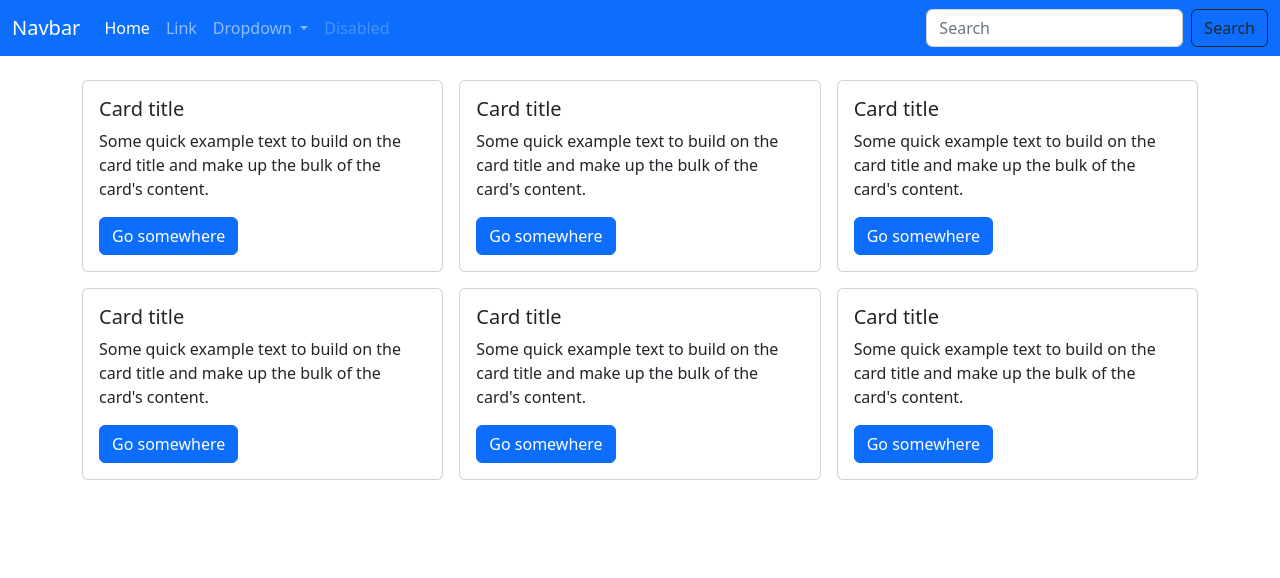
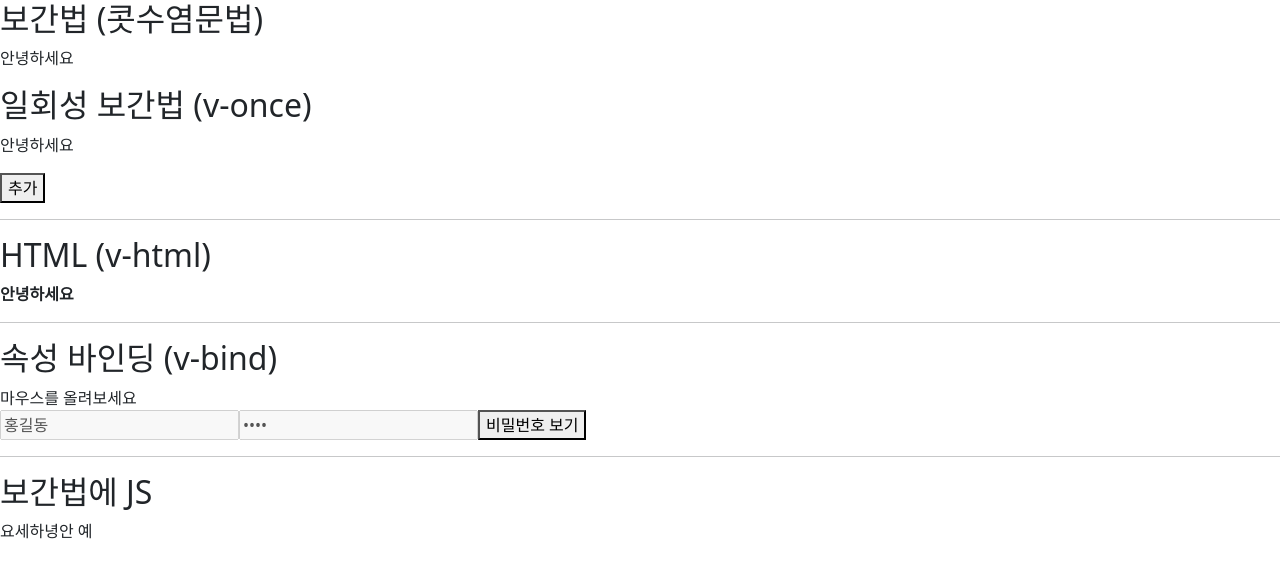
Before and after one commit to codeblue25/learn-vue3, a Vue app in the folder learn-vue3/: page / in a window 1280 px wide. Shown: the top 578 px of the page. Built offline with nearby package versions, Linux system fonts and the light colour scheme.

Commit message:
Learn about template literal

```diff
--- a/learn-vue3/src/App.vue
+++ b/learn-vue3/src/App.vue
@@ -1,8 +1,11 @@
-<script setup></script>
+<script setup>
+import TemplateLiteral from './lectures/aboutCompositionAPIs/TemplateLiteral.vue'
+</script>
 
 <template>
   <div>
-    <nav class="navbar navbar-expand-sm navbar-dark bg-primary">
+    <TemplateLiteral />
+    <!-- <nav class="navbar navbar-expand-sm navbar-dark bg-primary">
       <div class="container-fluid">
         <a class="navbar-brand" href="#">Navbar</a>
         <button
@@ -135,7 +138,7 @@
           </div>
         </div>
       </div>
-    </main>
+    </main> -->
   </div>
 </template>
 
--- /dev/null
+++ b/learn-vue3/src/lectures/aboutCompositionAPIs/TemplateLiteral.vue
@@ -0,0 +1,54 @@
+<template>
+  <h2>보간법 (콧수염문법)</h2>
+  <p>{{ message }}</p>
+  <h2>일회성 보간법 (v-once)</h2>
+  <p v-once>{{ message }}</p>
+  <button @click="addition">추가</button>
+  <hr />
+  <h2>HTML (v-html)</h2>
+  <p v-html="rawHtml"></p>
+  <hr />
+  <h2>속성 바인딩 (v-bind)</h2>
+  <div :title="dynamicTitle">마우스를 올려보세요</div>
+  <input type="text" value="홍길동" :disabled="isInputDisabled" />
+  <input type="text" v-bind="attrs" />
+  <!-- 다중 속성 바인딩 -->
+  <button @click="toggleShowPassword">비밀번호 보기</button>
+  <hr />
+  <h2>보간법에 JS</h2>
+  {{ message.split('').reverse().join('') }}
+  {{ isInputDisabled ? '예' : '아니오' }}
+</template>
+
+<script>
+import { ref } from 'vue'
+
+export default {
+  setup() {
+    let message = ref('안녕하세요')
+    const addition = () => {
+      message.value += '!'
+    }
+
+    const rawHtml = ref('<strong>안녕하세요</strong>')
+
+    const dynamicTitle = ref('짠 !')
+
+    const isInputDisabled = true
+
+    let attrs = ref({
+      type: 'password',
+      value: '1234',
+      disabled: true
+    })
+
+    const toggleShowPassword = () => {
+      attrs.value.type = 'text'
+    }
+
+    return { message, addition, rawHtml, dynamicTitle, isInputDisabled, attrs, toggleShowPassword }
+  }
+}
+</script>
+
+<style lang="scss" scoped></style>
```
